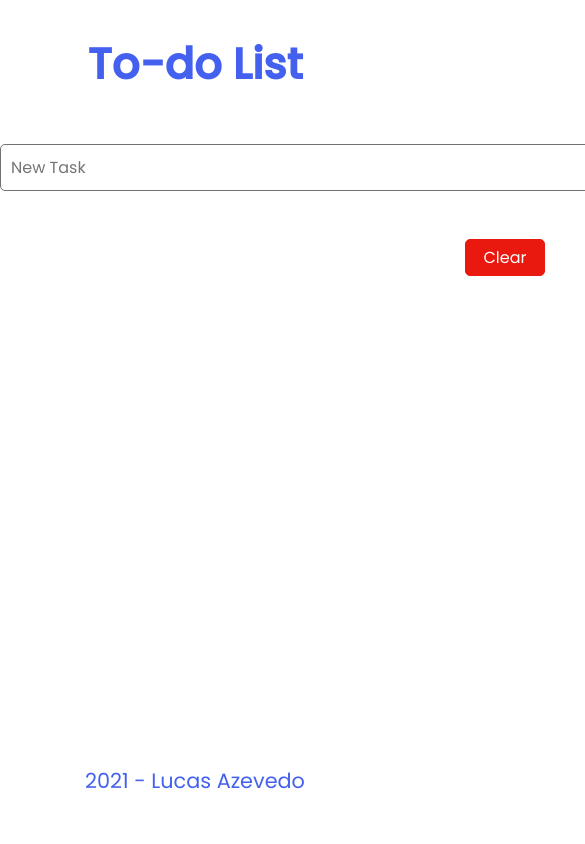
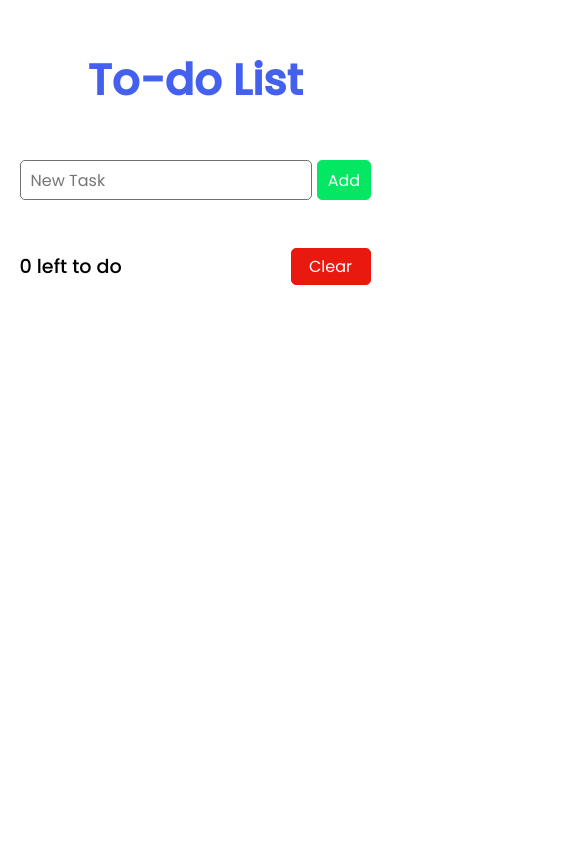
Before and after one commit to lucasazevedo21/to-do-list, a React (Create React App) app: page / in a window 390 px wide. Shown: the top 844 px of the page, 585 px wide, since content can reach past the window. Built offline with nearby package versions, Linux system fonts and the light colour scheme.

Commit message:
ADD: responsive layout

```diff
--- a/src/App.jsx
+++ b/src/App.jsx
@@ -3,7 +3,7 @@ import { v4 as uuidv4 } from 'uuid'
 
 import TodoList from './TodoList'
 import { GlobalStyle } from './styles/globalStyles'
-import { Title, InputContainer, ListContainer, Footer } from './styles/styles'
+import { InputContainer, ListContainer } from './styles/styles'
 
 const LOCAL_STORAGE_KEY = 'todoApp.todos'
 
@@ -52,7 +52,7 @@ export default function App() {
 		<>
 			<GlobalStyle />
 			<main>
-				<Title>To-do List</Title>
+				<h1>To-do List</h1>
 
 				<InputContainer>
 					<input ref={todoNameRef} type="text" placeholder="New Task" />
@@ -64,13 +64,15 @@ export default function App() {
 						<p>{todos.filter((todo) => !todo.complete).length} left to do</p>
 						<button onClick={handleClearTodos}>Clear</button>
 					</div>
-					<TodoList todos={todos} toggleTodo={toggleTodo} />
+					<ul>
+						<TodoList todos={todos} toggleTodo={toggleTodo} />
+					</ul>
 				</ListContainer>
 			</main>
 
-			<Footer>
-				<p>2021 - Lucas Azevedo</p>
-			</Footer>
+			<footer>
+				<span>2021 - Lucas Azevedo</span>
+			</footer>
 		</>
 	)
 }
--- a/src/Todo.jsx
+++ b/src/Todo.jsx
@@ -4,8 +4,8 @@ import styled from 'styled-components'
 export const SingleTodo = styled.li`
 	border: 1px solid #747171;
 	border-radius: 5px;
-	width: 700px;
-	padding: 12px;
+	width: 100%;
+	padding: 7px;
 	margin: 0 auto;
 	margin-bottom: 0.7rem;
 	list-style: none;
@@ -28,7 +28,6 @@ export default function Todo({ todo, toggleTodo }) {
 	}
 
 	return (
-		<ul>
 		<SingleTodo>
 			<input
 				type="checkbox"
@@ -37,6 +36,5 @@ export default function Todo({ todo, toggleTodo }) {
 			/>
 			{todo.name}
 		</SingleTodo>
-		</ul>
 	)
 }
--- a/src/styles/globalStyles.js
+++ b/src/styles/globalStyles.js
@@ -8,7 +8,30 @@ export const GlobalStyle = createGlobalStyle`
         box-sizing: border-box;
     }
 
-    body {
+    main {
         min-height: 100vh;
+        width: 90vw;
+        max-width: 700px;
+        margin: 0 auto;
+
+        h1 {
+            text-align: center;
+            font-size: 2.7rem;
+            margin-top: 3rem;
+            color: #4361ee;
+        }
+    }
+
+    footer {
+        padding: 3rem;
+        margin-top: 4rem;
+
+        text-align: center;
+        background: #4361ee;
+
+        span {
+            font-size: 1.2rem;
+            color: #FFF;
+        }
     }
 `
--- a/src/styles/styles.js
+++ b/src/styles/styles.js
@@ -1,25 +1,20 @@
 import styled from 'styled-components'
-
-export const Title = styled.h1`
-	text-align: center;
-	font-size: 2.7rem;
-	margin-top: 2rem;
-	color: #4361ee;
-`
 
 export const InputContainer = styled.form`
 	display: flex;
-	justify-content: center;
-	width: 700px;
+	justify-content: space-between;
+	width: 100%;
 	margin: 3rem auto;
 
 	input {
-		display: block;
 		border: 1px solid #747171;
 		border-radius: 5px;
-		padding: 10px;
+
+		height: 40px;
 		width: 100%;
+		padding-left: 10px;
 		margin-right: 5px;
+
 		font-size: 1rem;
 		outline-color: #4361ee;
 	}
@@ -27,8 +22,8 @@ export const InputContainer = styled.form`
 	button {
 		border: 1px solid #04e762;
 		border-radius: 5px;
-		padding: 10px;
-		width: 90px;
+		width: 4rem;
+		height: 40px;
 		background: #04e762;
 		color: #fff;
 		font-size: 1rem;
@@ -45,16 +40,20 @@ export const ListContainer = styled.div`
 	display: flex;
 	flex-direction: column;
 	align-items: center;
+	margin: 0 auto;
+
+	width: 100%;
 
 	div {
 		display: flex;
 		justify-content: space-between;
 		align-items: center;
-		width: 700px;
+		width: 100%;
 		margin-bottom: 1rem;
 
 		p {
 			font-size: 1.2rem;
+			font-weight: 500;
 		}
 
 		button {
@@ -73,18 +72,8 @@ export const ListContainer = styled.div`
 			}
 		}
 	}
-`
 
-export const Footer = styled.footer`
-	position: absolute;
-	right: 0;
-	bottom: 0;
-	left: 0;
-	margin: 3rem;
-	text-align: center;
-
-	p {
-		font-size: 1.3rem;
-		color: #4361ee;
+	ul {
+		width: 100%;
 	}
 `
```
Lines whose indentation alone changed are shown as unchanged.
